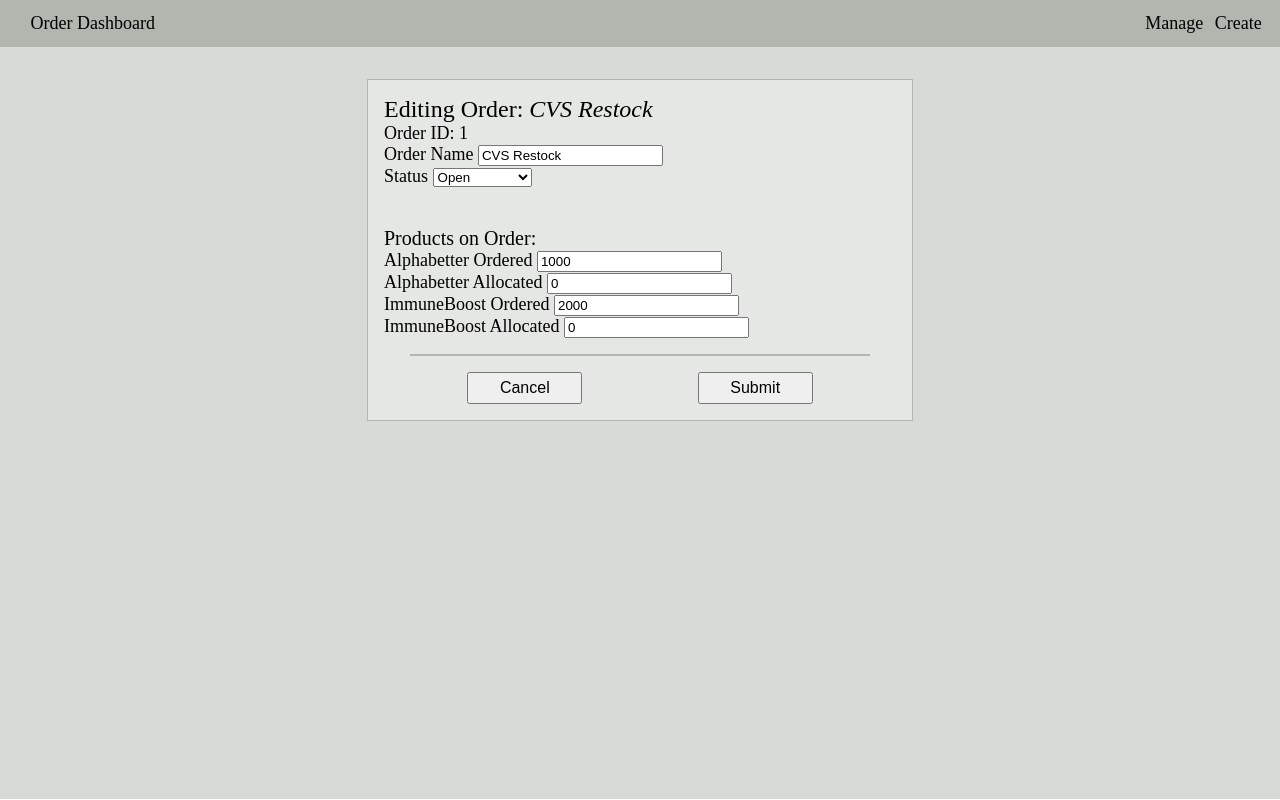
After one commit to EthanCloin/supplyify, a Flask app: page /orders/1/edit in a window 1280 px wide. The commit adds this page. Run offline with Flask 3, Linux system fonts and the light colour scheme; data comes from the database, SQL or seed files in the repository.

Commit message:
Client Interactivity + Order Management (#3)
Client Interactivity
* Add HTMX
* Clicking orders updates product table
* Clicking 'create' dropsdown menu in nav
* Added orders summary page
- View functions render full page on regular request, but only the fragment when triggered by HTMX

Order Management
- Add edit order view
- Add order details page
- Add db support for edits to order
- Manage page includes links to Detail and Edit views for each order
- Detail page links back to Manage and is 'click to edit'

```diff
--- a/app/main.py
+++ b/app/main.py
@@ -7,6 +7,7 @@ bp = Blueprint("main", __name__)
 
 
 @bp.route("/")
+@bp.route("/dashboard")
 def home():
     dashboard = get_dashboard_data()
     return render_template("dashboard.html", **dashboard)
@@ -20,6 +21,75 @@ def get_products():
         products = get_products_on_order(order_id)
         return render_template("order-products-table.html", products=products)
     return "<tbody></tbody>"
+
+
+@bp.route("/orders")
+def get_orders():
+    cxn = db.get_db()
+    all_orders = orders.get_all_orders(cxn)
+    if request.headers.get("HX-Request"):
+        return render_template("orders-manage.html", orders=all_orders)
+    return render_template("orders-manage-page.html", orders=all_orders)
+
+
+@bp.route("/orders/<int:order_id>", methods=["GET", "PUT"])
+def get_order_details(order_id):
+    cxn = db.get_db()
+    order_details = orders.get_order(cxn, order_id)
+    products = orders.get_products(cxn, order_id)
+
+    if request.method == "PUT":
+        updated_order = {
+            "name": request.form.get("order-name"),
+            "status": request.form.get("order-status"),
+        }
+        updated_products = extract_product_updates()
+
+        affected_order = orders.update_order(cxn, order_id, updated_order)
+        affected_products = orders.update_products(cxn, order_id, updated_products)
+        order_details = orders.get_order(cxn, order_id)
+        products = orders.get_products(cxn, order_id)
+
+    if request.headers.get("HX-Request"):
+        return render_template(
+            "order-detail.html", order=order_details, products=products
+        )
+    return render_template(
+        "order-detail-page.html", order=order_details, products=products
+    )
+
+
+def extract_product_updates() -> dict[int, dict[str, int]]:
+    """used to process request updating product assignments on an order"""
+    updated_products = {}
+    for k, v in request.form.items():
+        if k.startswith("product-requested"):
+            op_id = int(k.split("-")[-1])
+            updated_products[op_id] = updated_products.get(op_id, {}) | {
+                "requested": int(v)
+            }
+        if k.startswith("product-allocated"):
+            op_id = int(k.split("-")[-1])
+            updated_products[op_id] = updated_products.get(op_id, {}) | {
+                "allocated": int(v)
+            }
+    return updated_products
+
+
+@bp.route("/orders/<int:order_id>/edit")
+def order_edit_form(order_id, methods=["GET", "PUT"]):
+
+    cxn = db.get_db()
+    order_details = orders.get_order(cxn, order_id)
+    products = orders.get_products(cxn, order_id)
+
+    if request.headers.get("HX-Request"):
+        return render_template(
+            "order-edit.html", order=order_details, products=products
+        )
+    return render_template(
+        "order-edit-page.html", order=order_details, products=products
+    )
 
 
 def get_dashboard_data():
--- a/app/static/css/main.css
+++ b/app/static/css/main.css
@@ -8,21 +8,26 @@
   --neutral-600: hsl(100, 4%, 60%);
   --neutral-700: hsl(100, 4%, 50%);
 }
+/* helps w using rem units on text: 10px = 1rem */
+html {
+  font-size: 62.5%;
+}
+body {
+  font-size: 1.6rem; /* 16px */
+}
 html,
 body {
   margin: 0px;
   padding: 0px;
 }
 
-body {
-  display: flex;
-}
 main {
   flex-grow: 1;
   display: flex;
   flex-direction: column;
   background-color: var(--neutral-300);
-  height: 100vh;
+  height: 94vh;
+
 }
 nav.sidebar {
   width: 12vw;
@@ -38,6 +43,55 @@ nav.sidebar {
   }
 }
 
+.topbar {
+  display: flex;
+  flex-direction: row;
+  background-color: var(--neutral-500);
+  margin: 0;
+  padding: 0.2em 0.7em;
+  font-size: 1.8rem;
+  position: sticky;
+  top: 0;
+  height: 5vh;
+  align-items: center;
+}
+
+.topbar__nav-item {
+  display: flex;
+  flex-direction: row;
+  padding: 0 1em;
+  color: black;
+  text-decoration: none;
+  min-width: 5%;
+}
+.topbar__nav-item--right {
+  display: flex;
+  justify-content: space-around;
+  margin-left: auto;
+  min-width: 10vw;
+}
+.topbar__nav-item__dropdown-container {
+  display: flex;
+  flex-direction: column;
+  background-color: var(--neutral-200);
+  border: var(--neutral-300) 2px ridge;
+  position: absolute;
+  top: 2.5em;
+  right: 2em;
+  padding: 0.5em;
+}
+.--hidden {
+  display: none;
+}
+
+.topbar__nav-item__dropdown-link {
+  padding: 0.5em;
+  padding-left: 0.7em;
+  padding-bottom: 0.2em;
+  border-left: var(--neutral-700) 3px solid;
+  margin-bottom: 0.3em;
+  text-align: left;
+}
 .orders-scorecards {
   width: 100%;
   height: 35%;
@@ -82,7 +136,11 @@ nav.sidebar {
   border: var(--neutral-500) solid 1px;
   overflow-y: scroll;
   background-color: var(--neutral-300);
-
+}
+.orders-view__list-label {
+  text-align: center;
+  font-weight: bold;
+}
 .orders-list__item {
   height: calc(var(--products-table-height) / 5.25);
   margin: 0.3rem;
@@ -90,10 +148,12 @@ nav.sidebar {
   text-align: center;
   background-color: var(--neutral-200);
 
+
   .__title {
     margin: 0;
     font-size: larger;
   }
+
   .__id {
     margin: 0;
     font-size: medium;
@@ -103,7 +163,7 @@ nav.sidebar {
 .orders-list__item--active {
   background-color: var(--neutral-100);
   border: var(--neutral-700) solid 1px;
-  }
+
 }
 
 .products-view {
--- /dev/null
+++ b/app/static/css/orders.css
@@ -0,0 +1,106 @@
+.orders-grid__container {
+  display: grid;
+  padding: 0.5rem 1rem 0.5rem;
+  align-self: center;
+  min-width: 60vw;
+  /* justify-items: center; */
+}
+
+.orders-grid__row--header {
+  grid-template-columns: 0.5fr 1fr 0.5fr 0.75fr;
+  font-weight: bold;
+}
+
+.orders-grid__row {
+  display: grid;
+  grid-template-columns: 0.5fr 1fr 0.5fr 0.5fr;
+  height: 3rem;
+  font-size: 1.8rem;
+  /* max-width: 85%; */
+  border: ridge black 1px;
+  margin: 0.3rem 0;
+  padding: 0.5rem 2rem;
+  align-items: center;
+  align-self: center;
+}
+
+.orders-grid__row-item--links-container {
+  display: flex;
+  align-items: center;
+}
+
+.orders-grid__row-item--edit-link {
+  text-align: right;
+  padding: 0 1rem;
+}
+.order-form__container,
+.order-detail__container {
+  display: grid;
+  grid-template-columns: 2vw 1fr 2vw;
+  width: 40vw;
+  align-self: center;
+  margin-top: 2em;
+  padding: 1em;
+  background-color: var(--neutral-200);
+  border: var(--neutral-500) ridge 1px;
+}
+
+.order-form__heading,
+.order-detail__heading {
+  grid-column: 1 / 3;
+  font-size: 2.4rem;
+
+  button {
+    display: inline-block;
+    margin: 0 2em;
+    align-self: center;
+  }
+}
+.order-form__subheading,
+.order-detail__subheading {
+  grid-column: 1 / 3;
+  font-size: 1.8rem;
+}
+
+.order-form__row,
+.order-detail__row {
+  grid-column: 1 / 3;
+  font-size: 1.8rem;
+  align-items: center;
+}
+
+.order-detail__row--buttons {
+  display: flex;
+  align-items: center;
+  justify-content: space-between;
+  margin-top: 2em;
+
+  button {
+    height: 2.4em;
+  }
+}
+
+.order-form__section-split,
+.order-detail__section-split {
+  grid-column: 1 / 3;
+  margin-top: 2em;
+  font-size: 2rem;
+}
+.order-form__buttons-container {
+  grid-column-start: 2;
+  display: flex;
+  justify-content: space-around;
+  margin-top: 1em;
+  padding-top: 1em;
+
+  border-top: var(--neutral-500) solid 2px;
+}
+.order-form__button {
+  height: 2em;
+  width: 25%;
+  font-size: 1.6rem;
+}
+
+.order-form__button--submit {
+  justify-self: flex-end;
+}
--- a/app/templates/dashboard.html
+++ b/app/templates/dashboard.html
@@ -28,6 +28,8 @@
 </section>
 <section class="orders-summary">
     <div class="orders-view">
+        <div>
+            <div class="orders-view__list-label">Orders</div>
             <div class="orders-list">
                 {% for o in orders %}
                 <form class="orders-list__item" hx-get="/products" hx-target="next tbody" hx-swap="outerHTML"
@@ -37,6 +39,7 @@
                     <input hidden name="orderId" value="{{ o['orderId'] }}" />
                 </form>
                 {% endfor %}
+            </div>
         </div>
         <div class="products-view">
             <table class="products-table">
--- a/app/templates/layout.html
+++ b/app/templates/layout.html
@@ -5,14 +5,54 @@
     <meta charset="UTF-8" />
     <meta name="viewport" content="width=device-width, initial-scale=1.0" />
     <link rel="stylesheet" href="/static/css/main.css" />
+    <link rel="stylesheet" href="/static/css/orders.css" />
     <script src="/static/htmx.2.0.4.min.js"></script>
     <title>Supplify</title>
 </head>
+<script>
+    // TODO: improve this so dropdowns wont both open at the same time
+    function toggleCreateDropdown() {
+        const dropdownContent = document.getElementById("create-dropdown");
+        dropdownContent.classList.toggle("--hidden")
+    }
+    function toggleManageDropdown() {
+        const dropdownContent = document.getElementById("manage-dropdown");
+        dropdownContent.classList.toggle("--hidden")
+    }
+    window.addEventListener("click", function (e) {
+        if (!e.target.matches(".topbar__nav-item--triggers-dropdown")) {
+            const creationDropdown = document.getElementById("create-dropdown");
+            const managementDropdown = document.getElementById("manage-dropdown")
+
+            creationDropdown.classList.add("--hidden")
+            managementDropdown.classList.add("--hidden")
+        }
+    })
+</script>
 
 <body>
-    <nav class="sidebar">
-        <a class="nav-item" href="/">Orders</a>
+    <nav class="topbar">
+        <a class="topbar__nav-item" href="/dashboard">Order Dashboard</a>
+        <div class="topbar__nav-item--right">
+            <div class="topbar__nav-item--triggers-dropdown" onclick="toggleManageDropdown()">Manage
+                <div id="manage-dropdown" class="topbar__nav-item__dropdown-container --hidden">
+                    <a href="/orders" class="topbar__nav-item__dropdown-link">Manage Orders</a>
+                </div>
+            </div>
+            <div class="topbar__nav-item--triggers-dropdown" onclick="toggleCreateDropdown()">
+                Create
+                <div id="create-dropdown" class="topbar__nav-item topbar__nav-item__dropdown-container --hidden">
+                    <a href="/" class="topbar__nav-item__dropdown-link">Add an Order</a>
+                    <a href="/" class="topbar__nav-item__dropdown-link">Add a Product</a>
+                    <a href="/" class="topbar__nav-item__dropdown-link">Add an Ingredient</a>
+                </div>
+            </div>
+        </div>
     </nav>
+    <!-- <nav class="sidebar">
+        <a class="nav-item" href="/orders">Manage Orders</a>
+        <a class="nav-item" href="/dashboard">Orders Dashboard</a>
+    </nav> -->
     <main>{% block content %}{% endblock %}</main>
 </body>
 
--- /dev/null
+++ b/app/templates/order-detail-page.html
@@ -0,0 +1,4 @@
+{% extends 'layout.html' %}
+{% block content %}
+{% include 'order-detail.html' %}
+{% endblock %}
--- /dev/null
+++ b/app/templates/order-edit-page.html
@@ -0,0 +1,4 @@
+{% extends 'layout.html' %}
+{% block content %}
+{% include 'order-edit.html' %}
+{% endblock %}
--- /dev/null
+++ b/app/templates/order-edit.html
@@ -0,0 +1,41 @@
+<form class="order-form__container" hx-swap="outerHTML" hx-put="/orders/{{ order.orderid }}" hx-replace-url="true">
+    <div class="order-form__heading">Editing Order: <em>{{ order.name }}</em></div>
+    <div class="order-form__subheading">Order ID: {{ order.orderid }}</div>
+
+    <div class="order-form__row">
+        <label class="order-form__label" for="order-name">Order Name</label>
+        <input class="order-form__input" id="order-name" name="order-name" type="text" value="{{ order.name }}" />
+    </div>
+    <div class="order-form__row">
+        <label class="order-form__label" for="order-status">Status</label>
+        <select class="order-form__input" name="order-status" id="order-status" value="{{ order.status }}">
+            <option>Open</option>
+            <option>Procurement</option>
+            <option>Production</option>
+            <option>Fulfilled</option>
+        </select>
+    </div>
+
+    <div class="order-form__section-split">Products on Order:</div>
+
+    {% for p in products %}
+    <!-- TODO: add link to product detail page to edit name there? -->
+    <div class="order-form__row">
+        <span class="order-form__label">{{ p.name }}</span>
+        <label class="order-form__label" for="product-requested-{{ p.orderproductsid }}">Ordered</label>
+        <input class="order-form__input" id="product-requested-{{ p.orderproductsid }}"
+            name="product-requested-{{ p.orderproductsid }}" type="number" value="{{ p.requested }}" />
+    </div>
+
+    <div class="order-form__row">
+        <span class="order-form__label">{{ p.name }}</span>
+        <label class="order-form__label" for="product-allocated-{{ p.orderproductsid }}">Allocated</label>
+        <input class="order-form__input" type="number" id="product-allocated-{{ p.orderproductsid }}"
+            name="product-allocated-{{ p.orderproductsid }}" value="{{ p.allocated }}" />
+    </div>
+
+    {% endfor %}
+    <div class="order-form__buttons-container">
+        <button class="order-form__button order-form__button--cancel">Cancel</button>
+        <button class="order-form__button order-form__button--submit">Submit</button>
+    </div>
```
Also changed, not shown: app/orders.py (+55 -5 lines), app/templates/order-detail.html (added, +22 -0 lines), app/templates/orders-manage.html (added, +35 -0 lines). Lines whose indentation alone changed are shown as unchanged.
